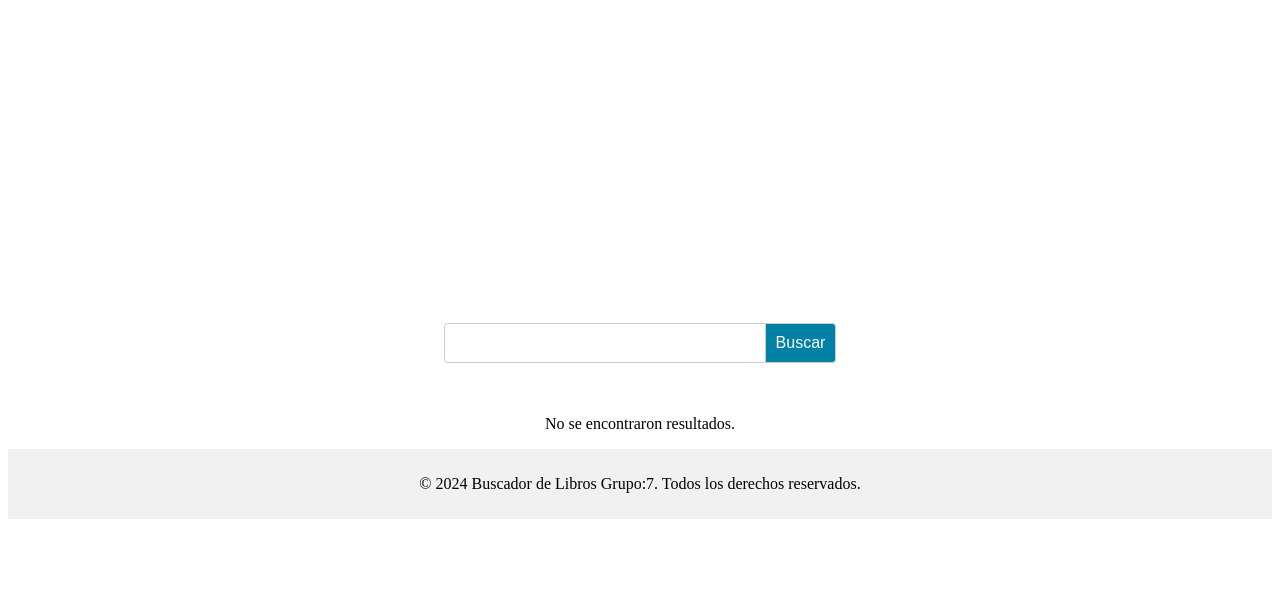
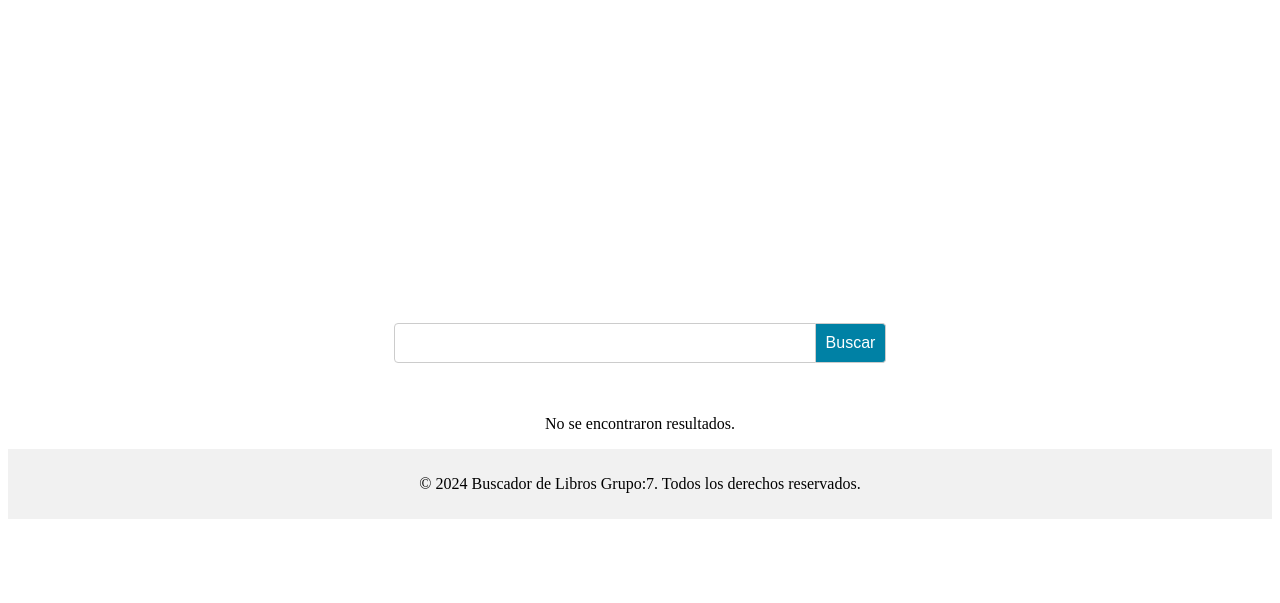
Before and after one commit to cesarduque26/Proyecto-BI, a Flask app: template flask_app/templates/resultados.html in a window 1280 px wide. Shown: the top 603 px of the page. Run offline with Flask 3, Linux system fonts and the light colour scheme; the template is opened without the code that fills it, so the values that code supplies are empty; parts of the project's set-up code (start-up, migrations or seed data) failed here and were passed over.

Commit message:
resultado index

```diff
--- a/flask_app/static/css/styles_resultados.css
+++ b/flask_app/static/css/styles_resultados.css
@@ -19,16 +19,19 @@ body {
 .search-container form {
     display: flex;
     margin-top: 25px;
+    justify-content: center;
+    align-items: center;
 
 }
 
 .search-container input[type="text"] {
-    width: 300px;
+    width: 400px;
     padding: 10px;
     font-size: 16px;
     border: 1px solid #ccc;
     border-radius: 4px 0 0 4px;
     outline: none;
+    min-width: 200px;
 
 }
 
@@ -57,12 +60,8 @@ body {
 
 .search-container .radio-group{
     position: absolute;
-    justify-content: center;
-    align-items: center;
-    text-align: center;
     padding-right: 5px;
-    margin-left: 55px;
-    margin-top: 55px;
+    margin-top: 70px;
     color: black;
 }
 
```
